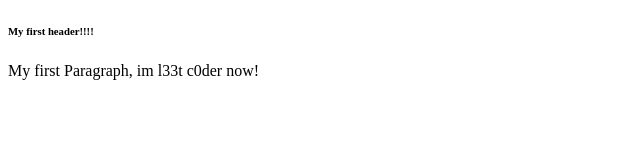
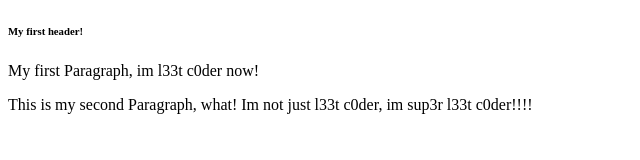
Before and after one commit to samch1980/first-project, a plain HTML site: page index.html in a window 1280 px wide. Shown: the whole page, without its empty margins (0-640 px from the left). Drawn offline with Linux system fonts and the light colour scheme.

Commit message:
update paragraph

```diff
--- a/index.html
+++ b/index.html
@@ -7,7 +7,8 @@
     <title>My first HTML Page..Weeeee!!!</title>
 </head>
 <body>
-    <h6>My first header!!!!</h6>
+    <h6>My first header!  </h6>
     <p>My first Paragraph, im l33t c0der now!</p>
+    <p>This is my second Paragraph, what! Im not just l33t c0der, im sup3r l33t c0der!!!!</p>
 </body>
 </html>
```
